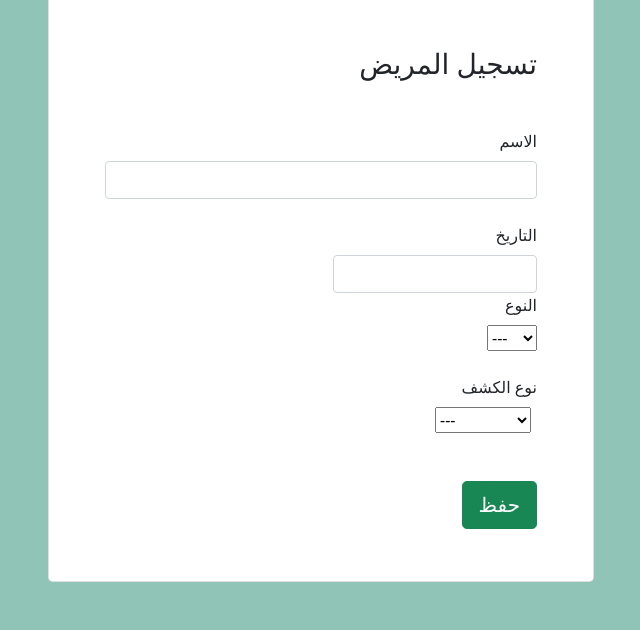
After one commit to hossamalhossany/project, a Django app: page /eclinic/modules/registeration in a window 1280 px wide. The commit adds this page. Shown: the part 458-1088 px from the top of the page, without its empty margins (319-959 px from the left). Run offline with Django 3.2, Linux system fonts and the light colour scheme.

Commit message:
54 ** 13-2-2022 ** 3:26 PM - work

```diff
--- a/home/tohy9ak93y7n/project/eclinic/urls.py
+++ b/home/tohy9ak93y7n/project/eclinic/urls.py
@@ -2,5 +2,7 @@ from django.urls import path
 from . import views
 urlpatterns = [
     path('', views.index, name='index'),
-    path('modules', views.modules, name='modules')
+    path('modules', views.modules, name='modules'),
+    path('modules/registeration', views.registeration, name='registeration'),
+    path('modules/clinic', views.clinic, name='clinic'),
 ]
--- a/home/tohy9ak93y7n/project/eclinic/views.py
+++ b/home/tohy9ak93y7n/project/eclinic/views.py
@@ -34,3 +34,14 @@ def modules(request):
             data = {'error': 'error'}
             html_file = 'eclinic/index.html'
             return render(request, html_file, data)
+
+
+def registeration(request):
+    html_file = 'eclinic/registeration.html'
+    return render(request, html_file,)
+
+
+
+def clinic(request):
+    html_file = 'eclinic/clinic.html'
+    return render(request, html_file, )
--- /dev/null
+++ b/home/tohy9ak93y7n/project/templates/eclinic/registeration.html
@@ -0,0 +1,79 @@
+<!DOCTYPE html>
+{% load static %}
+<html lang="en">
+<head>
+    <meta charset="UTF-8">
+    <title>registeration</title>
+        <link href="{% static 'css/bootstrap.min.css' %}" rel="stylesheet">
+</head>
+<body>
+
+
+<section class="h-100 h-custom" style="background-color: #8fc4b7;">
+  <div class="container py-5 h-100 ">
+    <div class="row d-flex justify-content-center align-items-center h-100">
+      <div class="col-lg-8 col-xl-6">
+        <div class="card rounded-3">
+          <img src="https://mdbcdn.b-cdn.net/img/Photos/new-templates/bootstrap-registration/img3.webp" class="w-100" style="border-top-left-radius: .3rem; border-top-right-radius: .3rem;" alt="Sample photo">
+          <div class="card-body p-4 p-md-5 ">
+            <h3 class="mb-4 pb-2 pb-md-0 mb-md-5 px-md-2 d-flex justify-content-end ">تسجيل المريض</h3>
+
+            <form class="px-md-2 ">
+
+              <div class="form-outline mb-4">
+                <label class="form-label d-flex justify-content-end" for="form3Example1q">الاسم</label>
+                <input type="text" id="form3Example1q" class="form-control d-flex justify-content-end" />
+              </div>
+
+              <div class="row d-flex justify-content-end">
+                <div class="col-md-6 mb-4">
+
+                    <div class="form-outline datepicker">
+                        <label for="exampleDatepicker1" class="form-label d-flex justify-content-end">التاريخ</label>
+                        <input  type="text"  class="form-control d-flex justify-content-end" id="exampleDatepicker1" />
+                    </div>
+
+                    <div class="d-flex justify-content-end">
+                        <div class="col-md-6 mb-4">
+                            <label for="exampleDatepicker1" class="form-label d-flex justify-content-end">النوع</label>
+
+                            <div class="d-flex justify-content-end">
+                                <select class="select d-flex justify-content-end ">
+                                    <option value="1"  >---</option>
+                                    <option value="2" >ذكر</option>
+                                    <option value="3" >انثى</option>
+                                </select>
+                            </div>
+
+                        </div>
+                    </div>
+
+                    <div class="d-flex justify-content-end">
+                        <div class="col-md-6 mb-4">
+                            <label for="exampleDatepicker1" class="form-label d-flex justify-content-end">نوع الكشف</label>
+                            <select class="select d-flex justify-content-end">
+                                <option value="1" >---</option>
+                                <option value="2">كشف جديد</option>
+                                <option value="3">متابعة</option>
+                                <option value="4">متابعة 2</option>
+                            </select>
+                        </div>
+                    </div>
+
+                </div>
+              </div>
+                <div class="d-flex justify-content-end">
+                    <button type="submit" class="btn btn-success btn-lg mb-1  ">حفظ </button>
+                </div>
+            </form>
+
+          </div>
+        </div>
+      </div>
+    </div>
+  </div>
+</section>
+
+<script src="{% static 'js/bootstrap.js' %}"></script>
+</body>
+</html>
```
Also changed, not shown: home/tohy9ak93y7n/project/templates/eclinic/clinic.html (added, +10 -0 lines), home/tohy9ak93y7n/project/templates/eclinic/modules.html (+4 -3 lines).
